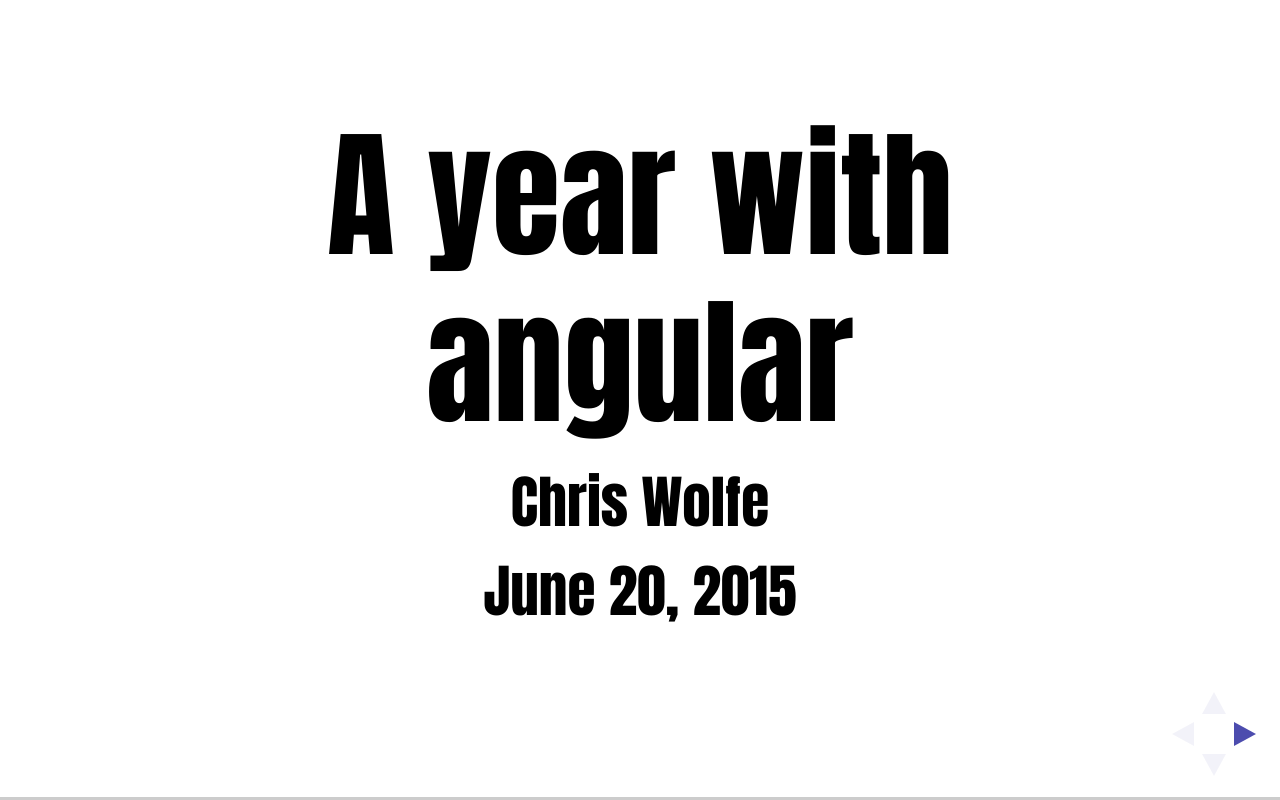
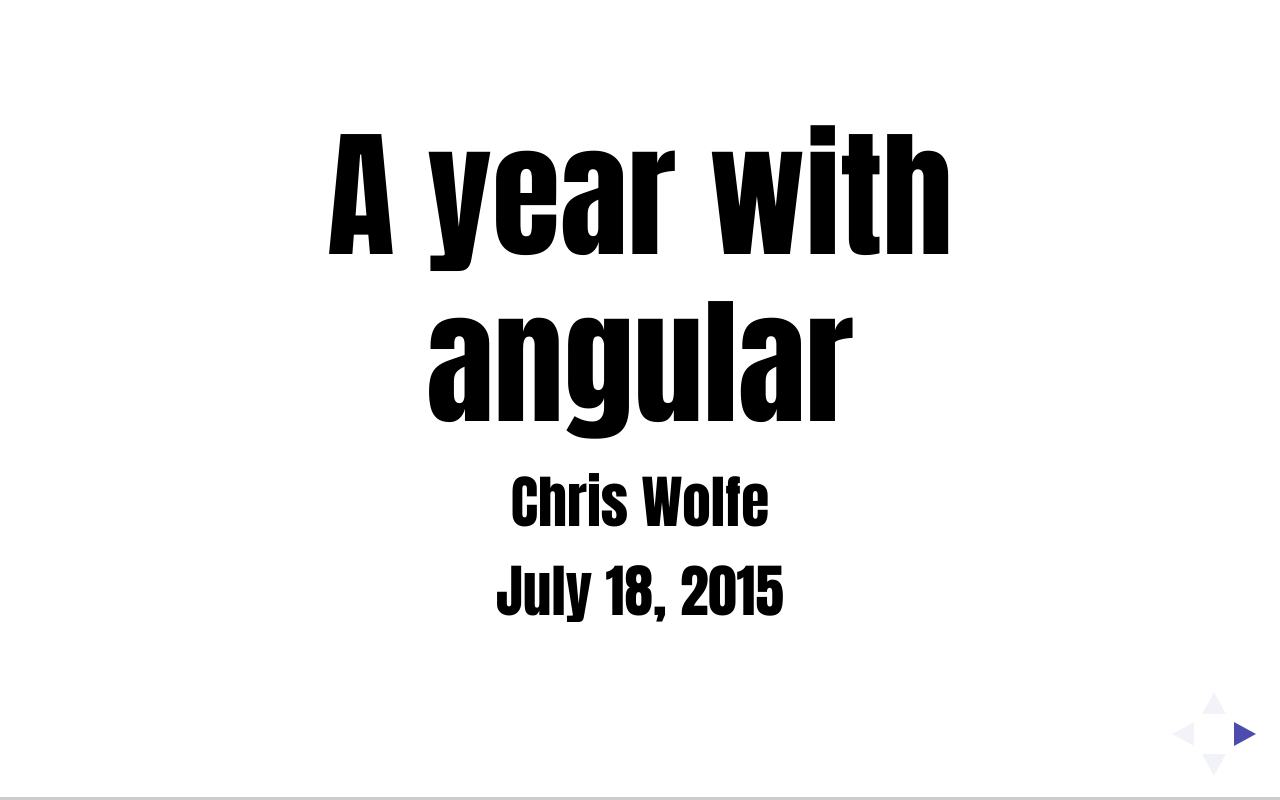
Before and after one commit to derwolfe/lc-angular, a website: page index.html in a window 1280 px wide. Drawn offline with Linux system fonts and the light colour scheme; a web font is replaced by a local one.

Commit message:
add date

```diff
--- a/index.html
+++ b/index.html
@@ -43,7 +43,7 @@
 	<section>
 	  <h1>A year with angular</h1>
 	  <h3>Chris Wolfe</h3>
-	  <h3>June 20, 2015</h3>
+          <h3>July 18, 2015</h3>
 	</section>
 
 	<section>
```
